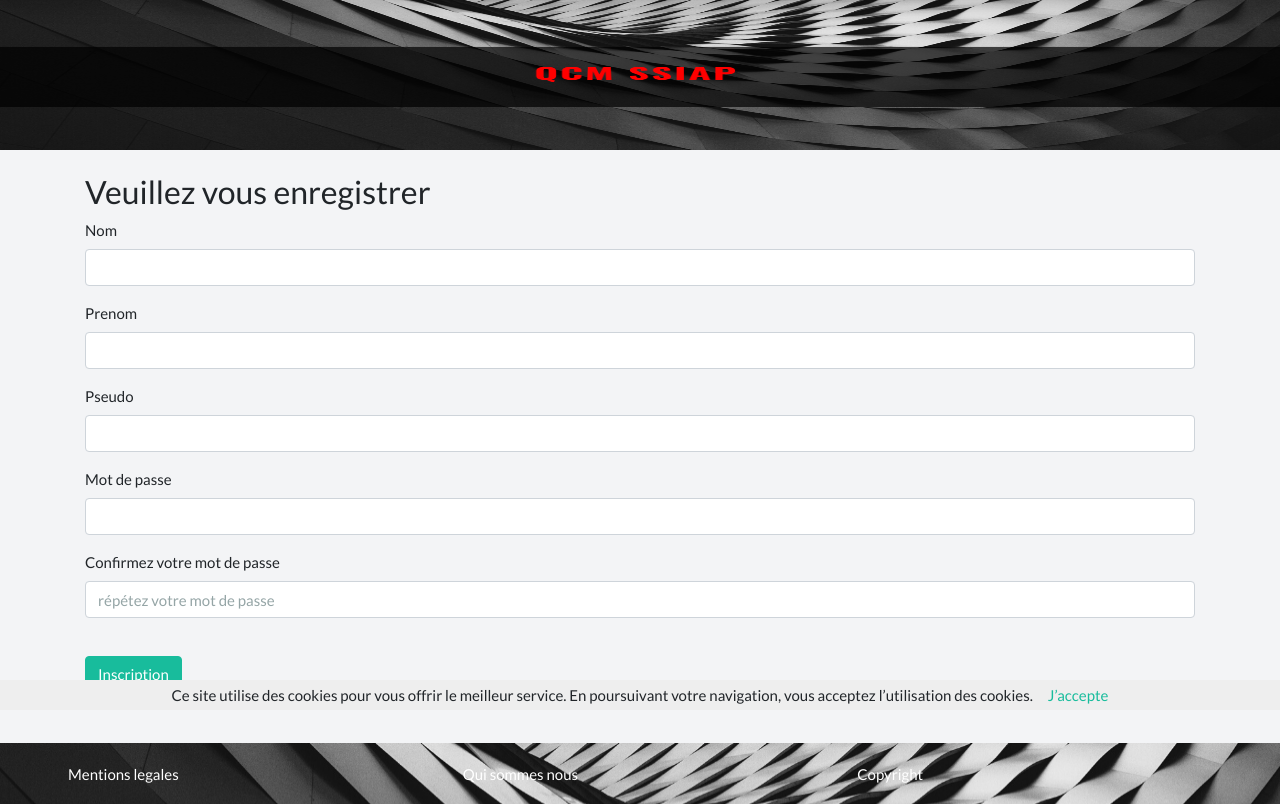
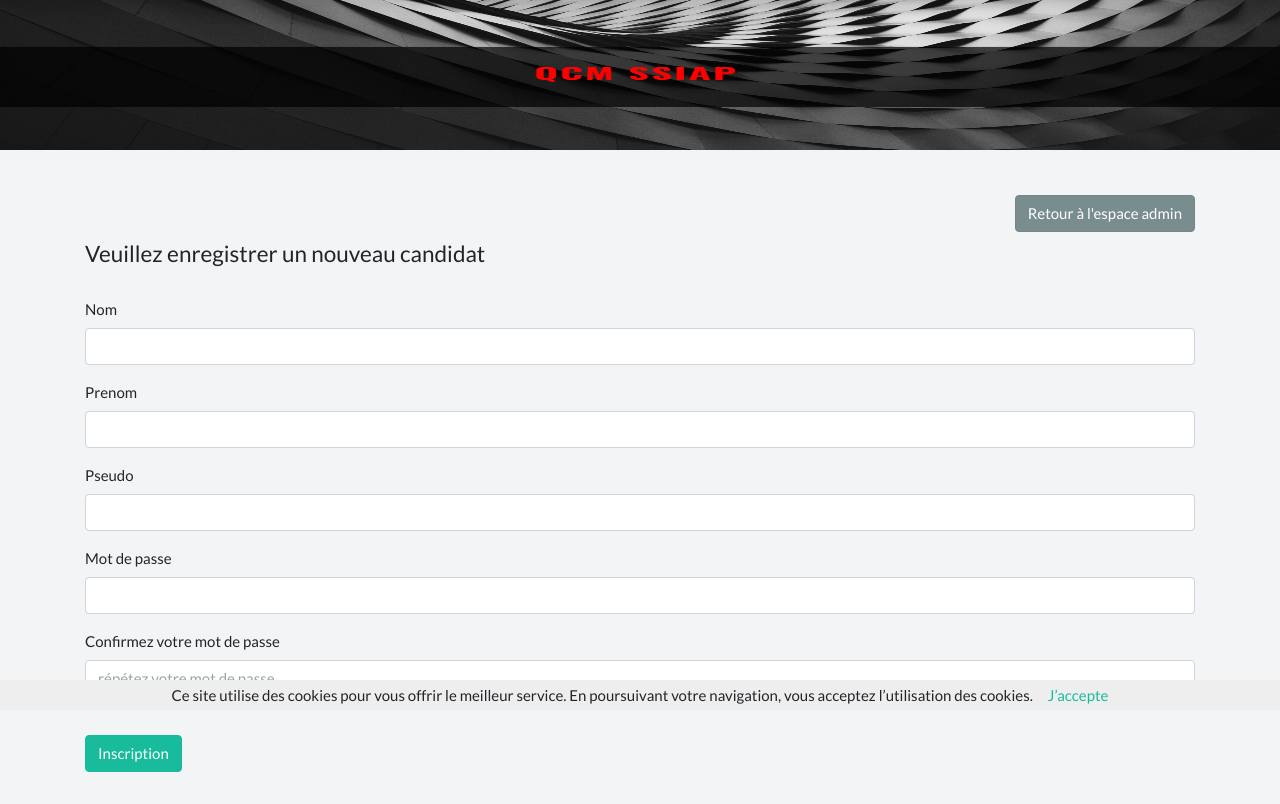
Before and after one commit to Agaroud/qcm, a Symfony app: template templates/security/registration.html.twig in a window 1280 px wide. Shown: the part 90-894 px from the top of the page. Run offline with Twig, Linux system fonts and the light colour scheme; the template is opened without the code that fills it, so the values that code supplies are empty; form fields are guessed from the names that the template uses; some libraries are stand-ins or nearby versions.

Commit message:
add back buttons and custom welcome for admin

```diff
--- a/templates/qcm/propositions.html.twig
+++ b/templates/qcm/propositions.html.twig
@@ -3,9 +3,9 @@
 {% form_theme formProposition 'bootstrap_4_layout.html.twig' %}
 
 {% block body %}
-</br></br>
-    </br></br>
-    {#<a class="btn btn-secondary btn-lg active" role="button" aria-pressed="true" href="{{path('admin_newproposition')}}">Ajouter une nouvelle proposition</a>#}
+</br>
+    <a class="btn btn-secondary btn-md active float-right" role="button" aria-pressed="true" href="{{path('admin_questions')}}">Retour à la liste des questions</a>
+</br></br></br>
     <h4 class="text-center">Liste des Propositions pour la question n° {{question.id}} : {{question.sujet}}</h4>
     <div class="responsive-table-line">
     <table class="table table-sm table-hover">
--- a/templates/qcm/questions.html.twig
+++ b/templates/qcm/questions.html.twig
@@ -3,8 +3,9 @@
 {% form_theme formQuestion 'bootstrap_4_layout.html.twig' %}
 
 {% block body %}
-</br></br>
-
+    </br></br>
+    <a class="btn btn-secondary btn-md active float-right" role="button" aria-pressed="true" href="{{path('admin_homepage')}}">Retour à l'espace admin</a>
+    </br></br>
     <h4>Ajouter une nouvelle question</h4>
     {{form_start(formQuestion)}}
     {{form_row(formQuestion.theme)}}
--- a/templates/security/registration.html.twig
+++ b/templates/security/registration.html.twig
@@ -2,8 +2,12 @@
 
 {% block body %}
 </br>
-
-    <h3>Veuillez vous enregistrer</h3>
+</br>
+<a class="btn btn-secondary btn-md active float-right" role="button" aria-pressed="true" href="{{path('admin_homepage')}}">Retour à l'espace admin</a>
+</br>
+</br>
+    <h4>Veuillez enregistrer un nouveau candidat</h4>
+</br>
 
     {{ form_start(form) }}
     {#{{ form_row(form.email, {'attr' : {'class' : 'form-control'}})}}#}
```
Also changed, not shown: templates/qcm/accueil.html.twig (+10 -3 lines).
